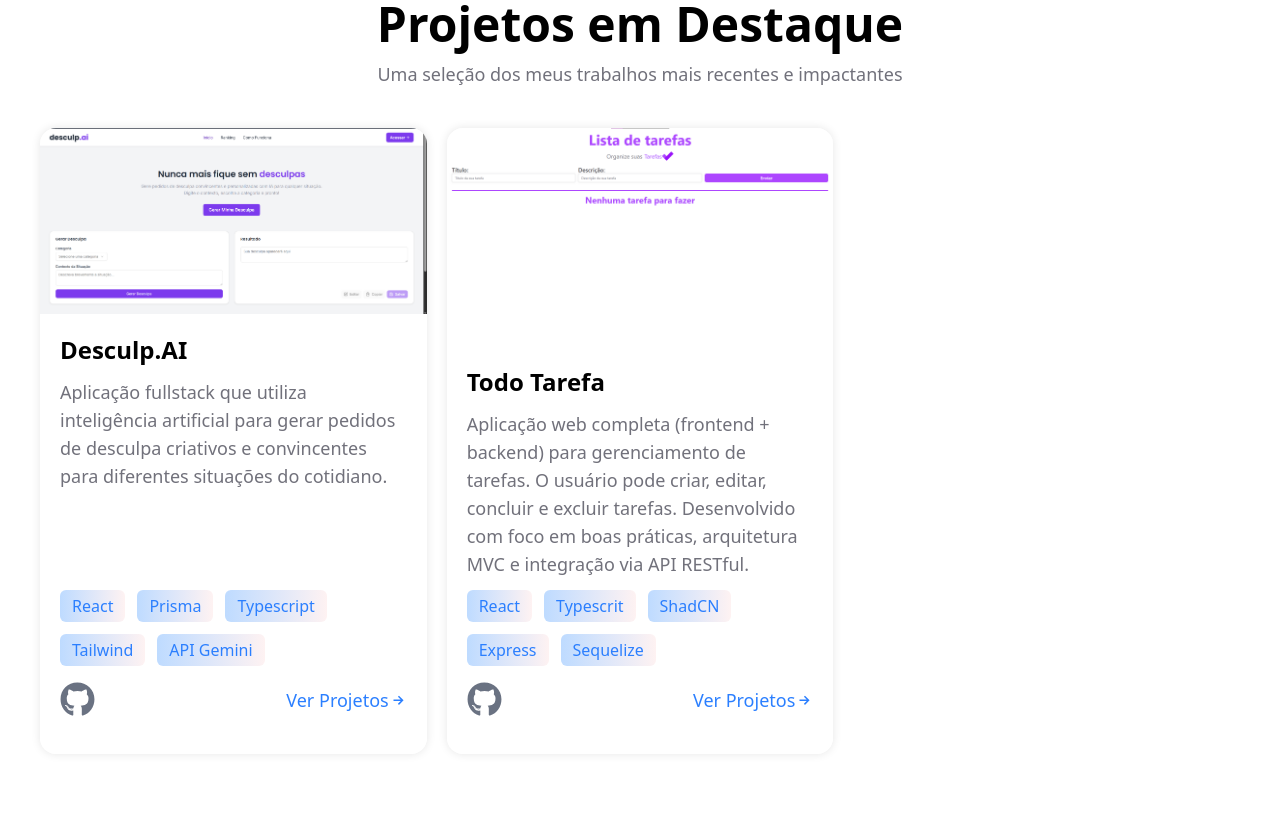
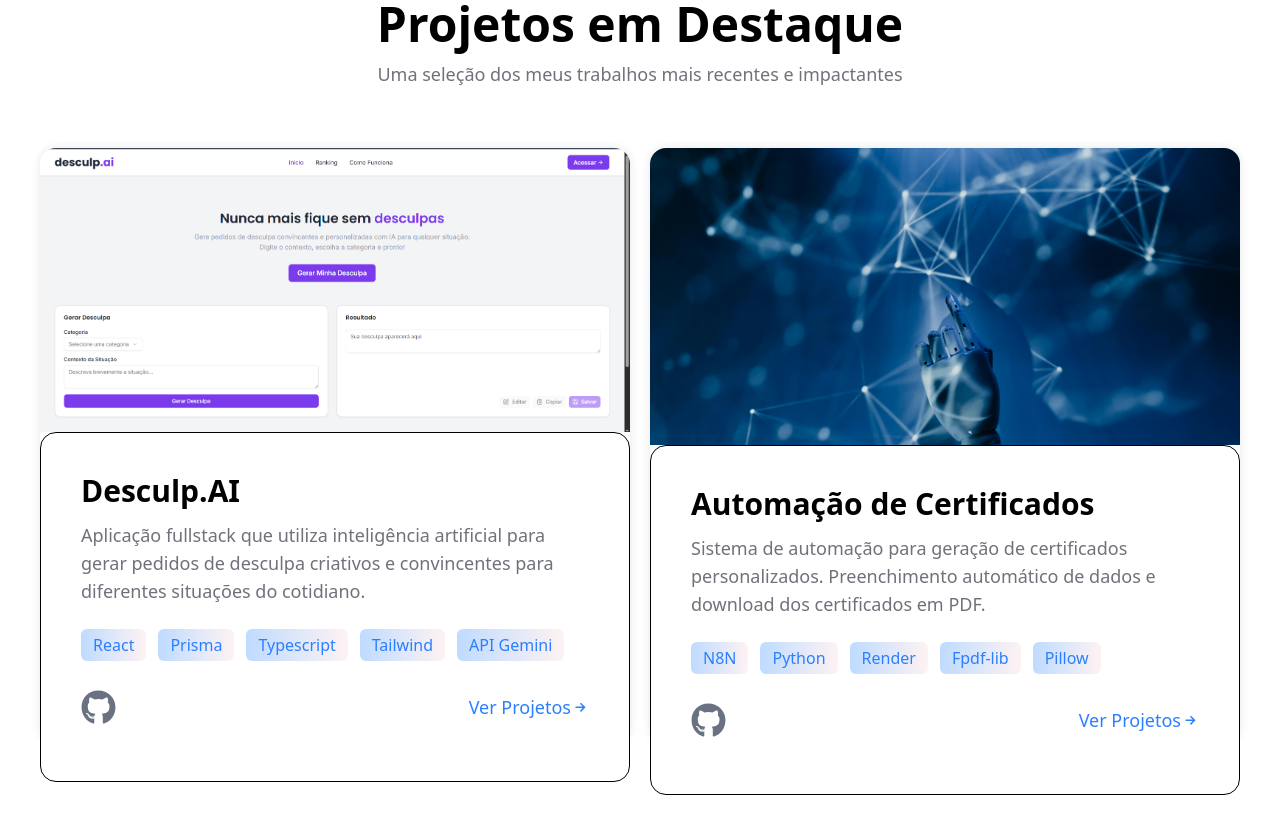
Before and after one commit to daviiisousa/portifolio-davi, a React (Vite) app: page / in a window 1280 px wide. Shown: the part 2660-3494 px from the top of the page. Built offline with nearby package versions, Linux system fonts and the light colour scheme.

Commit message:
img sobre mudada para assets, modificaçoes no card projeto, projeto e sobre

```diff
--- a/index.html
+++ b/index.html
@@ -4,7 +4,7 @@
     <meta charset="UTF-8" />
     <link rel="icon" type="image/svg+xml" href="/vite.svg" />
     <meta name="viewport" content="width=device-width, initial-scale=1.0" />
-    <title>Vite + React</title>
+    <title>Portifolio - Davi Sousa</title>
   </head>
   <body class="scroll-smooth">
     <div id="root"></div>
--- a/src/components/Projetos.jsx
+++ b/src/components/Projetos.jsx
@@ -1,6 +1,7 @@
 import { CardProjetos } from "./cardsUI/CardProjetos";
 import desculpaAIImg from "../assets/projetos/desculpaAI.png";
 import todoImg from "../assets/projetos/Todo.png";
+import automacaoImg from "../assets/projetos/fotoAutomacao.jpg"
 
 export function Projetos() {
   const tecnologiasDesculpaAI = [
@@ -19,6 +20,22 @@
     "Sequelize",
   ];
 
+  const tecnologiasAutomacaoCertificados = [
+    "N8N",
+    "Python",
+    "Render",
+    "Fpdf-lib",
+    "Pillow"
+  ]
+
+  const tecnologiasUserLogin = [
+    "React",
+    "Node.js",
+    "Express",
+    "PostgreSQL",
+    "JWT",
+  ]
+
   return (
     <section id="projetos" className="p-10">
       <h2 className="text-5xl font-bold text-center mb-3">
@@ -27,7 +44,7 @@
       <p className="text-zinc-500 text-lg text-center">
         Uma seleção dos meus trabalhos mais recentes e impactantes
       </p>
-      <div className="grid grid-cols-3 my-10 gap-5">
+      <div className="grid grid-cols-2 my-10 gap-5 py-5">
         <CardProjetos
           img={desculpaAIImg}
           descricao={
@@ -38,7 +55,21 @@
           linkProjeto={"https://desculpai.vercel.app/"}
           linkProjetoGithub={"https://github.com/daviiisousa/desculpai-web"}
         />
+
         <CardProjetos
+          img={automacaoImg}
+          titulo={"Automação de Certificados"}
+          descricao={
+            "Sistema de automação para geração de certificados personalizados. Preenchimento automático de dados e download dos certificados em PDF."
+          }
+          tecnologias={tecnologiasAutomacaoCertificados}
+          linkProjeto={"https://github.com/daviiisousa/api-certificado.git"}
+          linkProjetoGithub={"https://github.com/daviiisousa/api-certificado.git"}
+          />
+      </div>
+      <h2 className="py-5 text-4xl font-bold text-center">Outros Projetos</h2>
+      <div className="grid grid-cols-3 gap-10 py-5">
+          <CardProjetos
           img={todoImg}
           titulo={"Todo Tarefa"}
           descricao={
@@ -48,6 +79,16 @@
           linkProjeto={'https://todo-tarefa.vercel.app/'}
           linkProjetoGithub={"https://github.com/daviiisousa/Todo-tarefa"}
         />
+        <CardProjetos
+          img={desculpaAIImg}
+          titulo={"Usuarios e Autenticação"}
+          descricao={
+            "Sistema de gerenciamento de usuários com autenticação JWT. Permite registro, login e gerenciamento de perfis. "
+          }
+          tecnologias={tecnologiasUserLogin}
+          linkProjeto={"https://github.com/daviiisousa/User-Login"}
+          linkProjetoGithub={"https://github.com/daviiisousa/User-Login"}
+        />
       </div>
     </section>
   );
--- a/src/components/Sobre.jsx
+++ b/src/components/Sobre.jsx
@@ -2,6 +2,7 @@
 import { IoCode } from "react-icons/io5";
 import { LiaMedalSolid } from "react-icons/lia";
 import { RiTeamLine } from "react-icons/ri";
+import imgSobre from "../assets/imgSobre.jpg"
 
 export function Sobre() {
   return (
@@ -17,7 +18,7 @@
         <div className="w-[50%]">
           <img
             className="w-full rounded-2xl h-full shadow-2xl"
-            src="./imgSobre.jpg"
+            src={imgSobre}
             alt="Computador com codigos"
           />
         </div>
--- a/src/components/cardsUI/CardProjetos.jsx
+++ b/src/components/cardsUI/CardProjetos.jsx
@@ -3,15 +3,15 @@
 
 export function CardProjetos({ img, titulo, descricao, tecnologias, linkProjeto, linkProjetoGithub }) {
   return (
-    <div className="w-full h-full flex flex-col shadow-primary hover:shadow-2xl transition-all rounded-2xl">
-      <img className="w-full rounded-t-2xl" src={img} alt={titulo} />
-      <div className="bg-white p-5 rounded-2xl h-full flex flex-col justify-between">
-        <div>
-          <h2 className="text-2xl font-bold">{titulo}</h2>
-          <p className="text-lg my-3 text-zinc-500">{descricao}</p>
-        </div>
-        <div className="self-end ">
-          <ul className="flex gap-3 flex-wrap">
+    <div className="w-full h-[80%] flex flex-col shadow-primary hover:shadow-2xl transition-all rounded-2xl">
+      <div className="w-full h-1/2">
+        <img className="w-full h-full rounded-t-2xl object-cover" src={img} alt={titulo} />
+      </div>
+      <div className="bg-white p-10 rounded-2xl h-full border flex flex-col ">
+          <h2 className="text-3xl font-bold mb-3">{titulo}</h2>
+          <p className="text-lg text-zinc-500 mb-3">{descricao}</p>
+
+          <ul className="flex gap-3 flex-wrap my-3">
             {tecnologias.map((tecnologia) => (
               <li className="px-3 py-1 bg-linear-to-r from-blue-200 to-red-50 rounded-md text-blue-500 font-medium  h-fit">
                 {tecnologia}
@@ -26,7 +26,7 @@
               Ver Projetos <GrFormNextLink />
             </a>
           </div>
-        </div>
+
       </div>
     </div>
   );
```
Also changed, not shown: src/assets/imgSobre.jpg (renamed from public/imgSobre.jpg), src/assets/projetos/fotoAutomacao.jpg (added).
